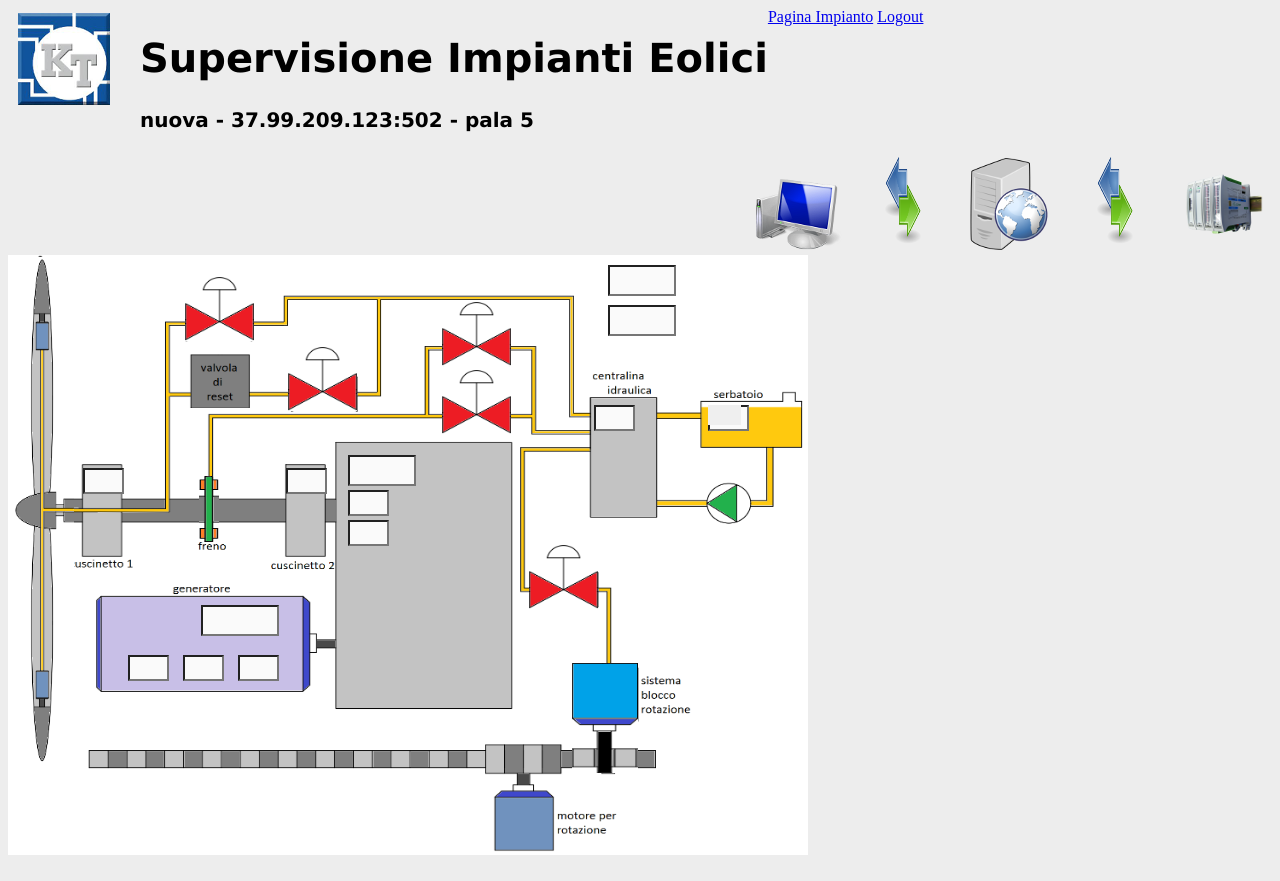
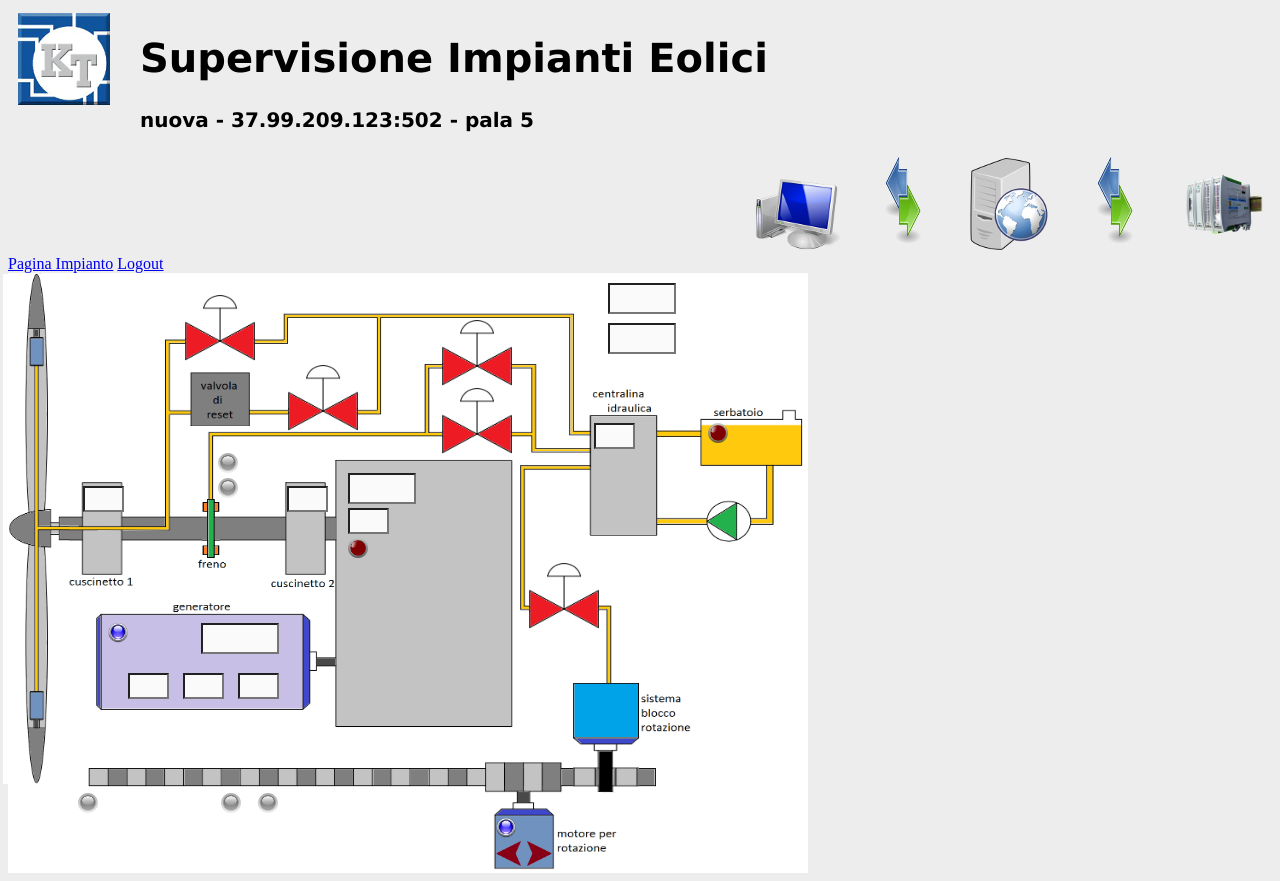
Before and after one commit to Romandre90/EolicViewer, a PHP site: page /nuova.php in a window 1280 px wide. Before the commit the page ends 855 px from the top, so only its background shows below. Run offline with PHP 8.4, Linux system fonts and the light colour scheme.

Commit message:
led bottoni e semafori
inseriti tutti i segnali visivi nella homepage. con i css e le posizioni
corrette

```diff
--- a/css/desktop.css
+++ b/css/desktop.css
@@ -1,6 +1,7 @@
 button{
 	border: none;
 }
+
 #plant{
 	background-image:url('../img/sfondoNavicella.png');
 	background-position: center;
@@ -12,13 +13,53 @@ button{
 
 .valve{
 	position:absolute;
-	width: 71px;
-	height: 66px;
+	width: 72px;
+	height: 67px;
 	background-color: transparent;
 	background-repeat: no-repeat;
 	background-image: url('../img/Valve_Close.png');
-	background-size: 69px 64px;
+	background-size: 70px 66px;
 }
+
+.led_alarm{
+	position:absolute;
+	width: 20px;
+	height: 20px;
+	background-color: transparent;
+	background-repeat: no-repeat;
+	background-image: url('../img/rled_off.png');
+	background-size: 20px 20px;
+}
+
+.led_working{
+	position:absolute;
+	width: 20px;
+	height: 20px;
+	background-color: transparent;
+	background-repeat: no-repeat;
+	background-image: url('../img/gled_off.png');
+	background-size: 20px 20px;
+}
+
+.semaphore{
+	position:absolute;
+	width: 20px;
+	height: 20px;
+	background-color: transparent;
+	background-repeat: no-repeat;
+	background-image: url('../icon/light_blue.png');
+	background-size: 20px 20px;
+}
+
+.arrow{
+	position:absolute;
+	width: 25px;
+	height: 25px;
+	background-color: transparent;
+	background-repeat: no-repeat;
+	background-size: 25px 25px;
+}
+
 
 #valve_1 {
 
@@ -54,10 +95,10 @@ button{
 	background-color: transparent;
 	background-repeat: no-repeat;
 	position:absolute;
-	margin-left:191px;
-	margin-top:221px;
+	margin-left:194px;
+	margin-top:226px;
 	background-image: url('../img/Brake_Open.png');
-	background-size: 20px 66px;
+	background-size: 18px 59px;
 }
 
 #spinholder{
@@ -66,10 +107,10 @@ button{
 	background-color: transparent;
 	background-repeat: no-repeat;
 	position:absolute;
-	margin-left:564px;
-	margin-top:408px;
+	margin-left:565px;
+	margin-top:410px;
 	background-image: url('../img/Spinholder_Open.png');
-	background-size: 66px 110px;
+	background-size: 66px 109px;
 }
 
 #flap_position{
@@ -78,8 +119,8 @@ button{
 	background-color: transparent;
 	background-repeat: no-repeat;
 	position:absolute;
-	margin-left:0px;
-	margin-top:2px;
+	margin-left:-5px;
+	margin-top:1px;
 	background-image: url('../img/Flap_Open.png');
 	background-size: 66px 510px;
 }
@@ -95,7 +136,7 @@ button{
 
 #cuscinetto_t2{
 	position:absolute;
-	margin-left:278px;
+	margin-left:279px;
 	margin-top: 213px;
 	font-size: 12px;
 	width: 33px;
@@ -106,9 +147,6 @@ button{
 	position:absolute;
 	margin-left:700px;
 	margin-top: 150px;
-	font-size: 12px;
-	width: 33px;
-	height: 20px;
 }
 
 #distr_t{
@@ -123,16 +161,13 @@ button{
 #ridut_lvl{
 	position:absolute;
 	margin-left:340px;
-	margin-top: 235px;
-	font-size: 12px;
-	width: 33px;
-	height: 20px;
+	margin-top: 265px;
 }
 
 #ridut_t{
 	position:absolute;
 	margin-left:340px;
-	margin-top: 265px;
+	margin-top: 235px;
 	font-size: 12px;
 	width: 33px;
 	height: 20px;
@@ -200,3 +235,60 @@ button{
 	width: 60px;
 	height: 25px;
 }
+
+#freno_FC_A{
+	position:absolute;
+	margin-left:210px;
+	margin-top: 180px;
+}
+
+#freno_FC_C{
+	position:absolute;
+	margin-left:210px;
+	margin-top: 205px;
+}
+
+#contadenti_1{
+	position:absolute;
+	margin-left:213px;
+	margin-top: 520px;
+}
+
+#contadenti_2{
+	position:absolute;
+	margin-left:250px;
+	margin-top: 520px;
+}
+
+#sensore_0{
+	position:absolute;
+	margin-left:70px;
+	margin-top: 520px;
+}
+
+#spin_motor_status{
+	position:absolute;
+	margin-left:488px;
+	margin-top: 545px;
+}
+
+#engine_status{
+	position:absolute;
+	margin-left:100px;
+	margin-top: 350px;
+
+}
+
+#spin_dx{
+	position:absolute;
+	margin-left:519px;
+	margin-top: 568px;
+	background-image: url('../img/spin_dx_off.png');
+}
+
+#spin_sx{
+	position:absolute;
+	margin-left:488px;
+	margin-top: 568px;
+	background-image: url('../img/spin_sx_off.png');
+}
--- a/nuova.php
+++ b/nuova.php
@@ -61,9 +61,13 @@ if (isset($_SESSION['last_act']) && (time() - $_SESSION['last_act'] > $_CONFIG['
 			</div>
 		</span>
 		<span>
-			<a href="impianto.php">Pagina Impianto</a>
-			<a href="logout.php">Logout</a>
+
 		</span>
+	</div>
+
+	<div class=nav >
+		<a href="impianto.php">Pagina Impianto</a>
+		<a href="logout.php">Logout</a>
 	</div>
 
 	<div class=section id=plant >
@@ -76,11 +80,9 @@ if (isset($_SESSION['last_act']) && (time() - $_SESSION['last_act'] > $_CONFIG['
 		<button type="button" id="spinholder" ></button>
 		<button type="button" id="flap_position" ></button>
 
-		<input type="text" class="display_value" id="cuscinetto_t1" >
+		<input type="text" class="display_value" id="cuscinetto_t1" readonly >
 		<input type="text" class="display_value" id="cuscinetto_t2" readonly >
-		<input type="text" class="display_value" id="distr_lvl" readonly >
 		<input type="text" class="display_value" id="distr_t" readonly >
-		<input type="text" class="display_value" id="ridut_lvl" readonly >
 		<input type="text" class="display_value" id="ridut_t" readonly >
 		<input type="text" class="display_value" id="ridut_giri" readonly >
 		<input type="text" class="display_value" id="navicella_t" readonly >
@@ -90,7 +92,20 @@ if (isset($_SESSION['last_act']) && (time() - $_SESSION['last_act'] > $_CONFIG['
 		<input type="text" class="display_value" id="engine_prod" readonly >
 		<input type="text" class="display_value" id="wind-speed" readonly >
 
-		<button type="button" id="distr_lvl" class="led" ></button>
+		<button type="button" id="distr_lvl" class="led_alarm" ></button>
+		<button type="button" id="ridut_lvl" class="led_alarm" ></button>
+		<button type="button" id="freno_FC_A" class="led_working" ></button>
+		<button type="button" id="freno_FC_C" class="led_working" ></button>
+		<button type="button" id="contadenti_1" class="led_working" ></button>
+		<button type="button" id="contadenti_2" class="led_working" ></button>
+		<button type="button" id="sensore_0" class="led_working" ></button>
+
+		<button type="button" id="spin_motor_status" class="semaphore" ></button>
+		<button type="button" id="engine_status" class="semaphore" ></button>
+
+		<button type="button" id="spin_dx" class="arrow" ></button>
+		<button type="button" id="spin_sx" class="arrow" ></button>
+
 	</div>
 
 </body>
```
Also changed, not shown: img/Flap_Open.png, img/gled_off.png (added), img/gled_on.png (added), img/rled_off.png (added), img/rled_on.png (added), img/spin_dx_off.png (added), img/spin_dx_on.png (added), img/spin_sx_off.png (added), img/spin_sx_on.png (added), img/toggle_off.png (added), img/toggle_on.png (added).
